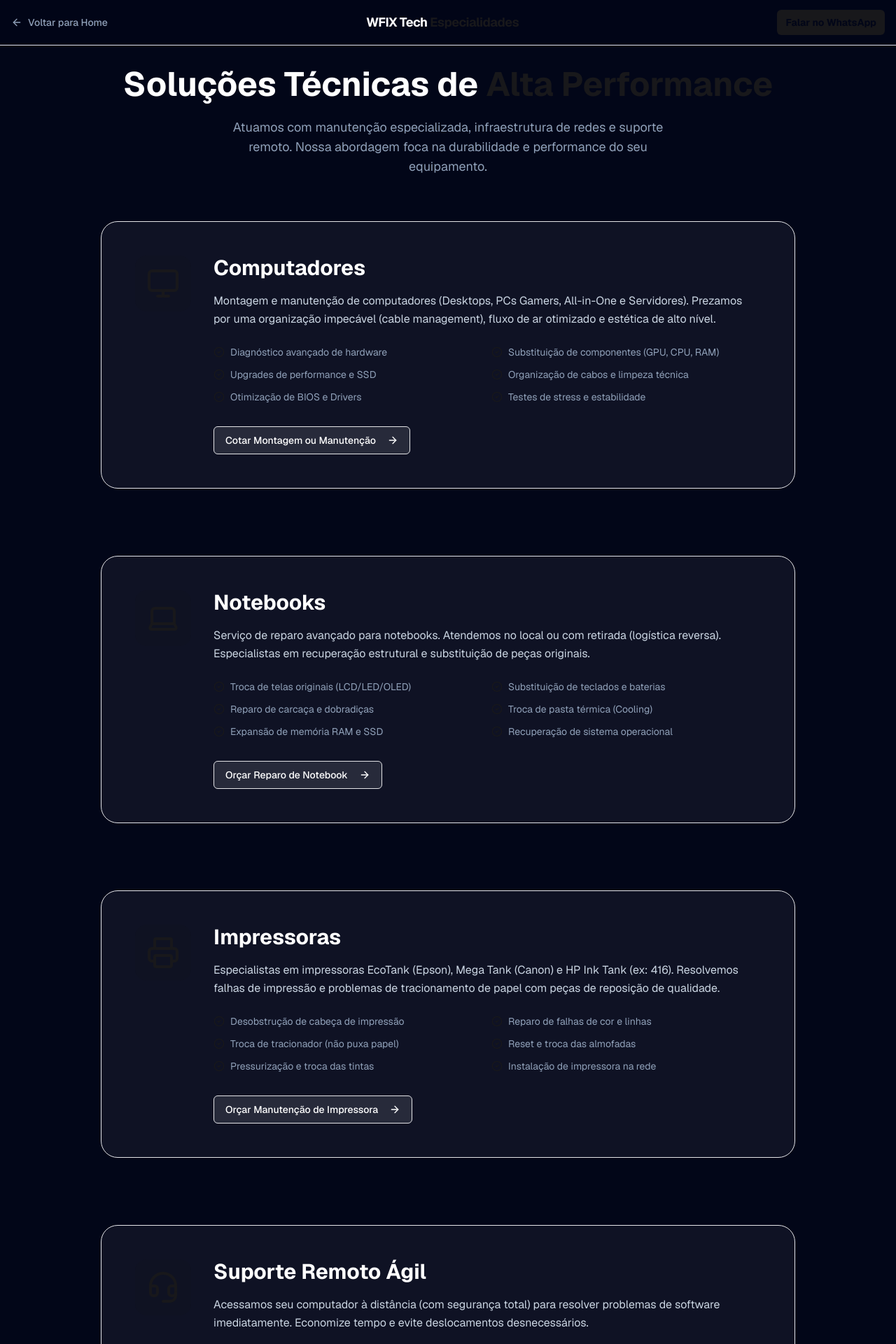
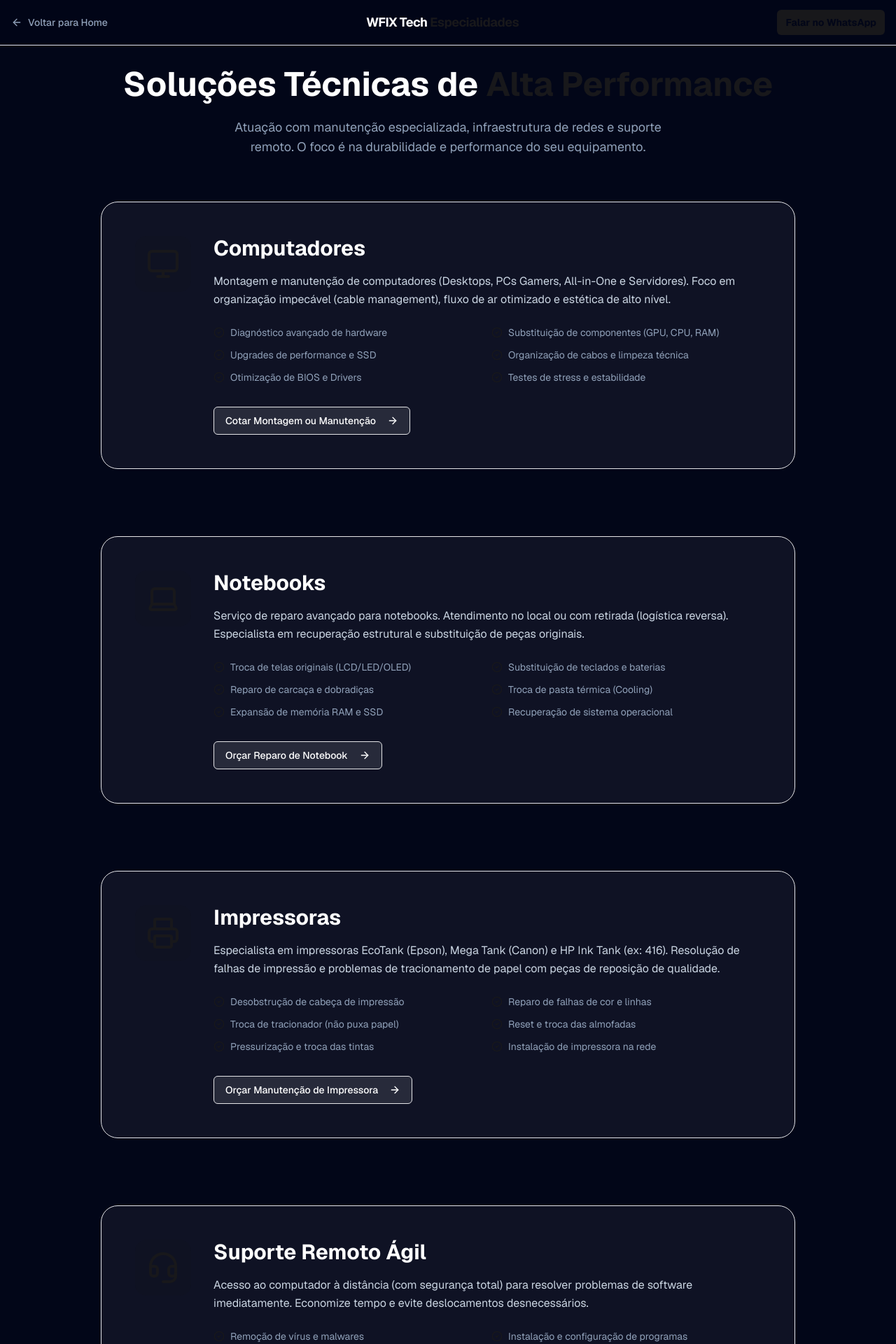
Before and after one commit to wheslancardoso/wtechprot, a Next.js app: page /servicos in a window 1280 px wide. Shown: the top 1920 px of the page at 70% size. Built offline with nearby package versions, Linux system fonts and the light colour scheme; no server answers.

Commit message:
feat: personalização da copy para autônomo (single specialist)

```diff
--- a/src/app/page.tsx
+++ b/src/app/page.tsx
@@ -196,15 +196,15 @@ j=d.createElement(s),dl=l!='dataLayer'?'&l='+l:'';j.async=true;j.src=
                   em Tempo Real.
                 </h2>
                 <p className="text-lg text-slate-400 leading-relaxed max-w-xl mx-auto lg:mx-0">
-                  Nosso portal de <b>Gestão de Projetos</b> permite que sua equipe ou gestor acompanhe cada etapa do projeto. Transparência total para sua operação.
+                  Transparência total. Acompanhe cada etapa do serviço em tempo real.
                 </p>
 
                 <ul className="space-y-3 text-slate-300 max-w-sm mx-auto lg:mx-0 text-left">
                   {[
-                    "Portal Corporativo Exclusivo",
+                    "Acompanhamento via WhatsApp",
                     "Evidências Fotográficas das Trocas",
-                    "Aprovação de Budget Online",
-                    "Histórico de Evolução por Ativo"
+                    "Aprovação de Orçamento Online",
+                    "Histórico de Manutenção"
                   ].map((item, i) => (
                     <li key={i} className="flex items-center gap-3">
                       <CheckCircle2 className="w-5 h-5 text-primary shrink-0" />
@@ -473,7 +473,7 @@ j=d.createElement(s),dl=l!='dataLayer'?'&l='+l:'';j.async=true;j.src=
           <div className="absolute top-0 right-0 w-[500px] h-[500px] bg-blue-500/5 rounded-full blur-[100px] pointer-events-none" />
           <div className="container mx-auto px-4 relative">
             <div className="text-center max-w-3xl mx-auto mb-16">
-              <h2 className="text-3xl font-bold mb-4">O Que Dizem Nossos Clientes</h2>
+              <h2 className="text-3xl font-bold mb-4">O Que Dizem Meus Clientes</h2>
               <p className="text-slate-400">Confiança se conquista com transparência e resultado.</p>
             </div>
 
@@ -523,11 +523,11 @@ j=d.createElement(s),dl=l!='dataLayer'?'&l='+l:'';j.async=true;j.src=
                 {
                   icon: Building2,
                   title: 'Presencial ou Logística',
-                  desc: 'Atendimento on-site na sua empresa. Logística segura de equipamentos para nosso Laboratório.'
+                  desc: 'Atendimento on-site na sua empresa. Logística segura de equipamentos para o Laboratório.'
                 },
                 {
                   icon: UserCheck,
-                  title: 'Fale com Especialistas',
+                  title: 'Fale com o Especialista',
                   desc: 'Sem scripts de atendimento. Você conversa diretamente com quem entende do assunto para resolver seu problema.'
                 },
                 {
@@ -565,10 +565,10 @@ j=d.createElement(s),dl=l!='dataLayer'?'&l='+l:'';j.async=true;j.src=
               <div className="hidden md:block absolute top-1/2 left-0 w-full h-0.5 bg-gradient-to-r from-transparent via-primary/30 to-transparent -translate-y-1/2" />
 
               {[
-                { icon: MessageCircle, title: '1. Solicitação', desc: 'Sua equipe inicia o projeto via WhatsApp ou Portal. Triagem imediata da necessidade.' },
-                { icon: Wrench, title: '2. Mapeamento', desc: 'Avaliação técnica da infraestrutura e envio de proposta comercial para o gestor.' },
-                { icon: CheckCircle2, title: '3. Implementação', desc: 'Intervenção técnica autorizada. Componentes homologados. Acompanhamento online.' },
-                { icon: Server, title: '4. Entrega', desc: 'Ativo otimizado e reintegrado à sua operação.' },
+                { icon: MessageCircle, title: '1. Solicitação', desc: 'Você inicia o chamado via WhatsApp. Triagem imediata da necessidade.' },
+                { icon: Wrench, title: '2. Mapeamento', desc: 'Avaliação técnica e envio de orçamento detalhado para sua aprovação.' },
+                { icon: CheckCircle2, title: '3. Implementação', desc: 'Manutenção iniciada. Componentes de qualidade. Acompanhamento online.' },
+                { icon: Server, title: '4. Entrega', desc: 'Equipamento otimizado e pronto para uso.' },
               ].map((step, i) => (
                 <div key={i} className="relative z-10 text-center group">
                   <div className="w-16 h-16 mx-auto rounded-full bg-slate-900 border-4 border-slate-950 flex items-center justify-center mb-6 shadow-xl group-hover:border-primary/50 group-hover:scale-110 group-hover:shadow-primary/20 transition-all duration-300">
--- a/src/app/servicos/page.tsx
+++ b/src/app/servicos/page.tsx
@@ -69,8 +69,8 @@ export default async function ServicesPage() {
                         Soluções Técnicas de <span className="text-primary">Alta Performance</span>
                     </h1>
                     <p className="text-lg text-slate-400 max-w-2xl mx-auto">
-                        Atuamos com manutenção especializada, infraestrutura de redes e suporte remoto.
-                        Nossa abordagem foca na durabilidade e performance do seu equipamento.
+                        Atuação com manutenção especializada, infraestrutura de redes e suporte remoto.
+                        O foco é na durabilidade e performance do seu equipamento.
                     </p>
                 </div>
 
@@ -85,7 +85,7 @@ export default async function ServicesPage() {
                                 <h2 className="text-2xl md:text-3xl font-bold text-white mb-4">Computadores</h2>
                                 <p className="text-slate-300 leading-relaxed mb-6">
                                     Montagem e manutenção de computadores (Desktops, PCs Gamers, All-in-One e Servidores).
-                                    Prezamos por uma organização impecável (cable management), fluxo de ar otimizado e estética de alto nível.
+                                    Foco em organização impecável (cable management), fluxo de ar otimizado e estética de alto nível.
                                 </p>
                                 <ul className="grid md:grid-cols-2 gap-3 mb-8">
                                     {[
@@ -121,8 +121,8 @@ export default async function ServicesPage() {
                             <div>
                                 <h2 className="text-2xl md:text-3xl font-bold text-white mb-4">Notebooks</h2>
                                 <p className="text-slate-300 leading-relaxed mb-6">
-                                    Serviço de reparo avançado para notebooks. Atendemos no local ou com retirada (logística reversa).
-                                    Especialistas em recuperação estrutural e substituição de peças originais.
+                                    Serviço de reparo avançado para notebooks. Atendimento no local ou com retirada (logística reversa).
+                                    Especialista em recuperação estrutural e substituição de peças originais.
                                 </p>
                                 <ul className="grid md:grid-cols-2 gap-3 mb-8">
                                     {[
@@ -158,8 +158,8 @@ export default async function ServicesPage() {
                             <div>
                                 <h2 className="text-2xl md:text-3xl font-bold text-white mb-4">Impressoras</h2>
                                 <p className="text-slate-300 leading-relaxed mb-6">
-                                    Especialistas em impressoras EcoTank (Epson), Mega Tank (Canon) e HP Ink Tank (ex: 416).
-                                    Resolvemos falhas de impressão e problemas de tracionamento de papel com peças de reposição de qualidade.
+                                    Especialista em impressoras EcoTank (Epson), Mega Tank (Canon) e HP Ink Tank (ex: 416).
+                                    Resolução de falhas de impressão e problemas de tracionamento de papel com peças de reposição de qualidade.
                                 </p>
                                 <ul className="grid md:grid-cols-2 gap-3 mb-8">
                                     {[
@@ -195,7 +195,7 @@ export default async function ServicesPage() {
                             <div>
                                 <h2 className="text-2xl md:text-3xl font-bold text-white mb-4">Suporte Remoto Ágil</h2>
                                 <p className="text-slate-300 leading-relaxed mb-6">
-                                    Acessamos seu computador à distância (com segurança total) para resolver problemas de software imediatamente.
+                                    Acesso ao computador à distância (com segurança total) para resolver problemas de software imediatamente.
                                     Economize tempo e evite deslocamentos desnecessários.
                                 </p>
                                 <ul className="grid md:grid-cols-2 gap-3 mb-8">
@@ -232,7 +232,7 @@ export default async function ServicesPage() {
                             <div>
                                 <h2 className="text-2xl md:text-3xl font-bold text-white mb-4">Redes & Conectividade</h2>
                                 <p className="text-slate-300 leading-relaxed mb-6">
-                                    Soluções para Wi-Fi lento e cobertura insuficiente. Atendemos demandas pontuais de conectividade.
+                                    Soluções para Wi-Fi lento e cobertura insuficiente. Atendimento para demandas pontuais de conectividade.
                                 </p>
                                 <ul className="grid md:grid-cols-2 gap-3 mb-8">
                                     {[
@@ -260,7 +260,7 @@ export default async function ServicesPage() {
                 <section className="text-center py-12 border-t border-white/5">
                     <h3 className="text-2xl font-bold text-white mb-4">Precisa de algo mais específico?</h3>
                     <p className="text-slate-400 mb-8 max-w-xl mx-auto">
-                        Nossa equipe de engenharia está pronta para analisar casos complexos e projetos personalizados.
+                        Consultoria técnica pronta para analisar casos complexos e projetos personalizados.
                     </p>
                     <Link href={whatsappLink} target="_blank">
                         <Button size="lg" className="bg-primary hover:bg-primary/90 text-slate-950 px-8 font-bold rounded-full">
```
